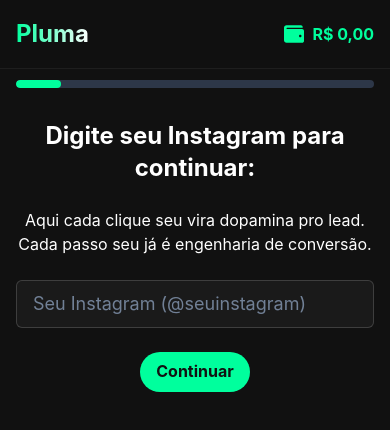
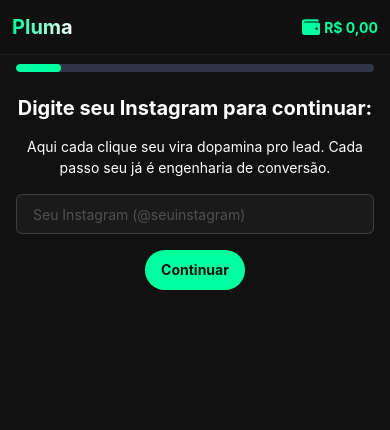
Before and after one commit to evanzreal/teste-game, a React (Vite) app: page / in a window 390 px wide. Both pictures are taken after a click on the button "Começar a operação". Shown: the top 430 px of the page. Built offline with nearby package versions, Linux system fonts and the light colour scheme.

Commit message:
Adicionando responsividade mobile e melhorias na UI

```diff
--- a/src/components/Navbar.tsx
+++ b/src/components/Navbar.tsx
@@ -28,11 +28,11 @@
         align="center"
         maxW="container.lg"
         mx="auto"
-        px={4}
-        py={4}
+        px={{ base: 3, md: 4 }}
+        py={{ base: 3, md: 4 }}
       >
         <Text
-          fontSize="2xl"
+          fontSize={{ base: "xl", md: "2xl" }}
           fontWeight="bold"
           bgGradient={`linear(to-r, ${primary}, white)`}
           bgClip="text"
@@ -40,8 +40,8 @@
           Pluma
         </Text>
 
-        <HStack spacing={2}>
-          <FaWallet color={primary} size={20} />
+        <HStack spacing={{ base: 1, md: 2 }}>
+          <FaWallet color={primary} size={18} />
           <AnimatePresence mode="wait">
             <MotionText
               key={wallet}
@@ -51,6 +51,7 @@
               transition={{ duration: 0.3 }}
               fontWeight="bold"
               color={primary}
+              fontSize={{ base: "sm", md: "md" }}
             >
               R$ {wallet.toLocaleString('pt-BR', { minimumFractionDigits: 2 })}
             </MotionText>
--- a/src/components/Quiz.tsx
+++ b/src/components/Quiz.tsx
@@ -156,10 +156,10 @@
     switch (step.type) {
       case 'welcome':
         return (
-          <VStack spacing={6} align="center" textAlign="center">
-            <Heading size="lg" color="brand.primary">{step.title}</Heading>
-            <Text whiteSpace="pre-line">{step.description}</Text>
-            <Button variant="primary" onClick={() => setCurrentStep(prev => prev + 1)}>
+          <VStack spacing={{ base: 4, md: 6 }} align="center" textAlign="center">
+            <Heading size={{ base: "md", md: "lg" }} color="brand.primary">{step.title}</Heading>
+            <Text fontSize={{ base: "sm", md: "md" }} whiteSpace="pre-line">{step.description}</Text>
+            <Button variant="primary" size={{ base: "md", md: "lg" }} onClick={() => setCurrentStep(prev => prev + 1)}>
               Começar a operação
             </Button>
           </VStack>
@@ -167,17 +167,17 @@
 
       case 'instagram':
         return (
-          <VStack spacing={6} align="center" textAlign="center">
-            <Heading size="lg">{step.title}</Heading>
-            <Text>{step.description}</Text>
+          <VStack spacing={{ base: 4, md: 6 }} align="center" textAlign="center">
+            <Heading size={{ base: "md", md: "lg" }}>{step.title}</Heading>
+            <Text fontSize={{ base: "sm", md: "md" }}>{step.description}</Text>
             <Input
               placeholder="Seu Instagram (@seuinstagram)"
               value={instagram}
               onChange={(e) => setInstagram(e.target.value)}
-              size="lg"
-              maxW="400px"
+              size={{ base: "md", md: "lg" }}
+              maxW={{ base: "100%", md: "400px" }}
             />
-            <Button variant="primary" onClick={handleInstagram}>
+            <Button variant="primary" size={{ base: "md", md: "lg" }} onClick={handleInstagram}>
               Continuar
             </Button>
           </VStack>
@@ -185,15 +185,16 @@
 
       case 'question':
         return (
-          <VStack spacing={6} align="center" textAlign="center">
-            <Heading size="lg">{step.title}</Heading>
-            <Text>{step.description}</Text>
-            <VStack spacing={4} w="100%" maxW="600px">
+          <VStack spacing={{ base: 4, md: 6 }} align="center" textAlign="center">
+            <Heading size={{ base: "md", md: "lg" }}>{step.title}</Heading>
+            <Text fontSize={{ base: "sm", md: "md" }}>{step.description}</Text>
+            <VStack spacing={{ base: 3, md: 4 }} w="100%" maxW={{ base: "100%", md: "600px" }}>
               {step.options?.map((option) => (
                 <Button
                   key={option}
                   variant="outline"
                   w="100%"
+                  size={{ base: "md", md: "lg" }}
                   onClick={() => handleAnswer(option)}
                   _hover={{
                     bg: 'brand.primary',
@@ -209,10 +210,14 @@
 
       case 'result':
         return (
-          <VStack spacing={6} align="center" textAlign="center">
-            <Heading size="lg" color="brand.primary">{step.title}</Heading>
-            <Text>{step.description}</Text>
-            <Button variant="primary" size="lg" onClick={() => setCurrentStep(prev => prev + 1)}>
+          <VStack spacing={{ base: 4, md: 6 }} align="center" textAlign="center">
+            <Heading size={{ base: "md", md: "lg" }} color="brand.primary">{step.title}</Heading>
+            <Text fontSize={{ base: "sm", md: "md" }}>{step.description}</Text>
+            <Button
+              variant="primary"
+              size={{ base: "md", md: "lg" }}
+              onClick={() => setCurrentStep(prev => prev + 1)}
+            >
               Ver análise completa
             </Button>
           </VStack>
@@ -220,10 +225,10 @@
 
       case 'thanks':
         return (
-          <VStack spacing={6} align="center" textAlign="center">
-            <Heading size="lg" color="brand.primary">{step.title}</Heading>
-            <Text>{step.description}</Text>
-            <Text fontSize="sm" color="gray.400">
+          <VStack spacing={{ base: 4, md: 6 }} align="center" textAlign="center">
+            <Heading size={{ base: "md", md: "lg" }} color="brand.primary">{step.title}</Heading>
+            <Text fontSize={{ base: "sm", md: "md" }}>{step.description}</Text>
+            <Text fontSize={{ base: "xs", md: "sm" }} color="gray.400">
               Fique de olho na sua DM! 🚀
             </Text>
           </VStack>
@@ -234,14 +239,18 @@
   return (
     <Box minH="100vh" bg="brand.dark">
       <Navbar wallet={wallet} />
-      <Container maxW="container.md" py={20}>
+      <Container
+        maxW="container.md"
+        px={{ base: 4, md: 6 }}
+        py={{ base: 16, md: 20 }}
+      >
         {currentStep > 0 && currentStep < totalSteps - 1 && (
           <Progress
             value={progress}
             size="sm"
             colorScheme="green"
             bg="gray.700"
-            mb={8}
+            mb={{ base: 6, md: 8 }}
             borderRadius="full"
           />
         )}
--- a/src/theme.ts
+++ b/src/theme.ts
@@ -7,6 +7,17 @@
         bg: '#111',
         color: 'white',
         minH: '100vh',
+        WebkitTapHighlightColor: 'transparent',
+      },
+      '::-webkit-scrollbar': {
+        width: '6px',
+      },
+      '::-webkit-scrollbar-track': {
+        bg: 'whiteAlpha.100',
+      },
+      '::-webkit-scrollbar-thumb': {
+        bg: 'brand.primary',
+        borderRadius: 'full',
       },
     },
   },
@@ -22,6 +33,12 @@
         borderRadius: 'full',
         fontWeight: 'bold',
         transition: 'all 0.3s ease',
+        _active: {
+          transform: 'scale(0.98)',
+        },
+        _focus: {
+          boxShadow: 'none',
+        },
       },
       variants: {
         primary: {
@@ -31,6 +48,9 @@
             bg: '#00CC7D',
             transform: 'translateY(-2px)',
             boxShadow: '0 4px 12px rgba(0, 255, 157, 0.3)',
+          },
+          _active: {
+            transform: 'scale(0.98) translateY(-2px)',
           },
         },
         outline: {
@@ -43,6 +63,21 @@
             transform: 'translateY(-2px)',
             boxShadow: '0 4px 12px rgba(0, 255, 157, 0.3)',
           },
+          _active: {
+            transform: 'scale(0.98) translateY(-2px)',
+          },
+        },
+      },
+      sizes: {
+        md: {
+          fontSize: { base: 'sm', md: 'md' },
+          px: { base: 4, md: 6 },
+          py: { base: 2, md: 3 },
+        },
+        lg: {
+          fontSize: { base: 'md', md: 'lg' },
+          px: { base: 6, md: 8 },
+          py: { base: 3, md: 4 },
         },
       },
     },
@@ -52,12 +87,16 @@
           field: {
             borderColor: 'whiteAlpha.300',
             bg: 'whiteAlpha.50',
+            fontSize: { base: 'sm', md: 'md' },
             _focus: {
               borderColor: 'brand.primary',
               boxShadow: '0 0 0 1px #00FF9D',
             },
             _hover: {
               borderColor: 'whiteAlpha.400',
+            },
+            _placeholder: {
+              color: 'whiteAlpha.400',
             },
           },
         },
@@ -71,6 +110,11 @@
         },
       },
     },
+    Container: {
+      baseStyle: {
+        px: { base: 4, md: 6 },
+      },
+    },
   },
 });
 
```
